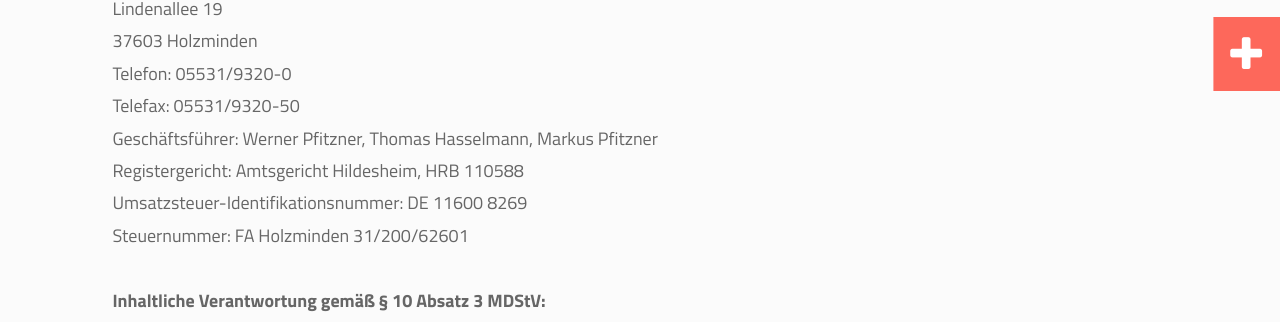
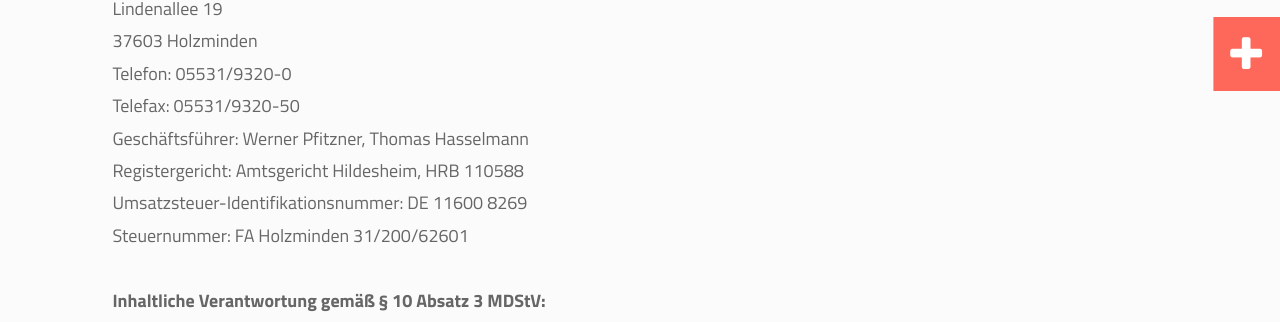
Before and after one commit to colorplusWeb/colorplus.de, a Jekyll site: the page built from _pages/kontakt/impressum.html, in a window 1280 px wide and 900 px high. Shown: the part 253-575 px from the top of the window. Built offline with Jekyll 4.4.1, drawn with Linux system fonts in a browser that asks for light colours.

Commit message:
markus raus

```diff
--- a/_pages/kontakt/impressum.html
+++ b/_pages/kontakt/impressum.html
@@ -17,7 +17,7 @@ permalink: kontakt/impressum/
                                 37603 Holzminden <br>
                                 Telefon: 05531/9320-0 <br>
                                 Telefax: 05531/9320-50 <br>
-                                Geschäftsführer: Werner Pfitzner, Thomas Hasselmann, Markus Pfitzner <br>
+                                Geschäftsführer: Werner Pfitzner, Thomas Hasselmann<br>
                                 Registergericht: Amtsgericht Hildesheim, HRB 110588 <br>
                                 Umsatzsteuer-Identifikationsnummer: DE 11600 8269 <br>
                                 Steuernummer: FA Holzminden 31/200/62601 <br> <br>
```
Also changed, not shown: _data/members.json (+1 -9 lines).
